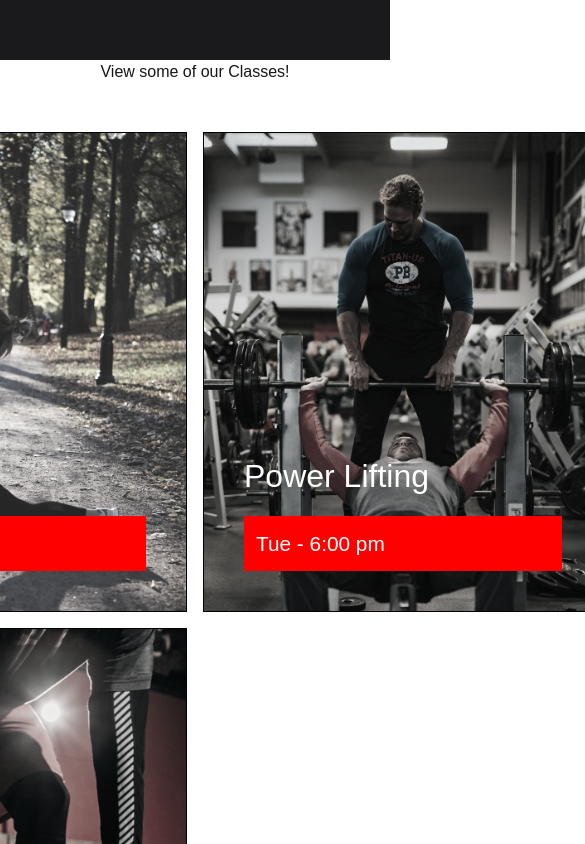
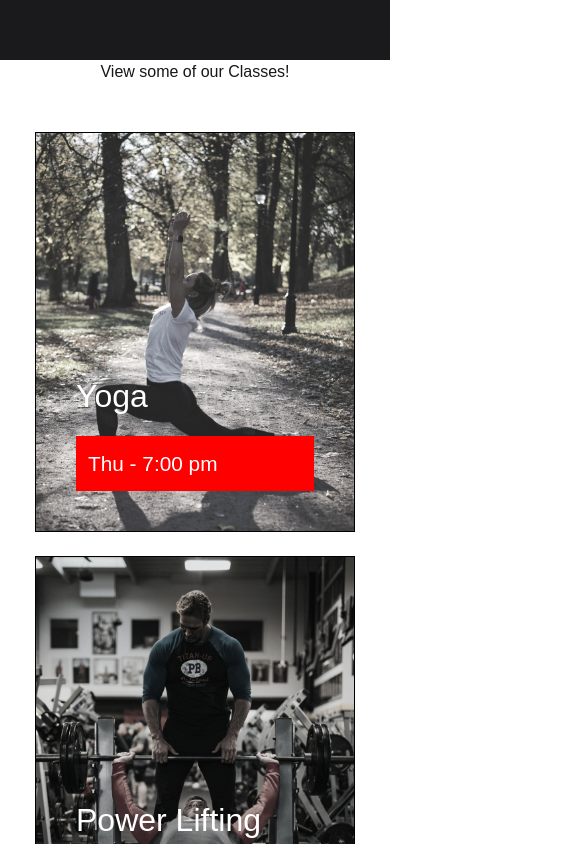
Before and after one commit to NMc0der/gym-website1, a Next.js app: page / in a window 390 px wide. Shown: the part 5140-5984 px from the top of the page, 585 px wide, since content can reach past the window. Built offline with nearby package versions, Linux system fonts and the light colour scheme.

Commit message:
home gym classes section on home page fully responsive

```diff
--- a/src/app/components/homeSection/homeGymclass.jsx
+++ b/src/app/components/homeSection/homeGymclass.jsx
@@ -2,7 +2,7 @@ import GymClass from "./gymClass";
 import GymClassList from "@/app/data/gymClassList";
 
 const HomeGymClass = () => {
-  const recentClassList = GymClassList.slice(0, 6);
+  const recentClassList = GymClassList.slice(1, 9);
 
   return (
     <div className="home-gym-class-container">
@@ -11,7 +11,9 @@ const HomeGymClass = () => {
         {recentClassList.map((gymClass) => {
           return (
             <GymClass
-              isWide={recentClassList[2] == gymClass}
+              isWide={
+                recentClassList[0] == gymClass || recentClassList[5] == gymClass
+              }
               key={gymClass.name}
               gymName={gymClass.name}
               gymDay={gymClass.day}
--- a/src/app/home.scss
+++ b/src/app/home.scss
@@ -338,9 +338,19 @@
 .home-gym-classes {
   margin: 3rem;
   display: grid;
-  grid-template-columns: repeat(4, 1fr);
+  grid-template-columns: repeat(1, 1fr);
+  @include md {
+    grid-template-columns: repeat(2, 1fr);
+  }
+  @include xl {
+    grid-template-columns: repeat(3, 1fr);
+  }
+  @include xxl {
+    grid-template-columns: repeat(4, 1fr);
+  }
+
   // grid-auto-rows: minmax(350px, auto);
-  gap: 1rem;
+  gap: 1.5rem;
 }
 
 .home-gym-class {
@@ -348,8 +358,15 @@
   // padding: 3rem;
   position: relative;
   overflow: hidden;
-  height: 30rem;
-  width: 25rem;
+  // grid-column: span 2;
+
+  height: 25rem;
+  width: 20rem;
+  @include md {
+    height: 30rem;
+    width: 22rem;
+  }
+
   // width: 100%;
   display: flex;
   flex-direction: column;
@@ -384,8 +401,7 @@
 // .home-gym-class-extended {
 //   width: 100%;
 //   grid-template-columns: 2fr;
-//   grid-column-start: 3;
-//   grid-column-end: 5;
+//   grid-column: span 2;
 // }
 
 .gym-class-image {
```
